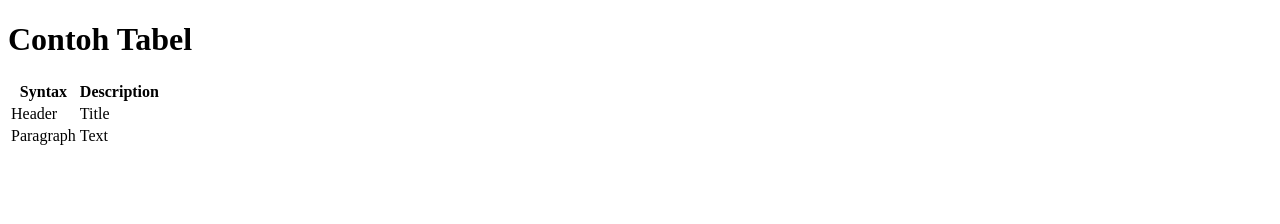
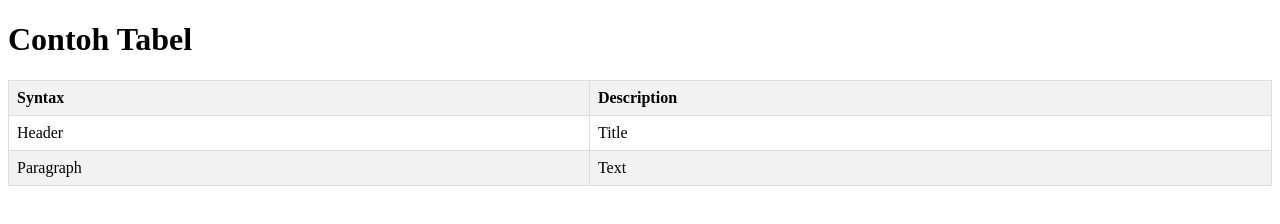
Before and after one commit to NeeasTooID/Markdown-Test, a website: page index.html in a window 1280 px wide. Drawn offline with Linux system fonts and the light colour scheme.

Commit message:
Update index.html

```diff
--- a/index.html
+++ b/index.html
@@ -4,6 +4,27 @@
     <meta charset="UTF-8">
     <meta name="viewport" content="width=device-width, initial-scale=1.0">
     <title>Contoh Tabel</title>
+    <style>
+        table {
+            width: 100%;
+            border-collapse: collapse;
+            border: 1px solid #ddd;
+        }
+
+        th, td {
+            border: 1px solid #ddd;
+            padding: 8px;
+            text-align: left;
+        }
+
+        th {
+            background-color: #f2f2f2;
+        }
+
+        tr:nth-child(even) {
+            background-color: #f2f2f2;
+        }
+    </style>
 </head>
 <body>
     <h1>Contoh Tabel</h1>
```
